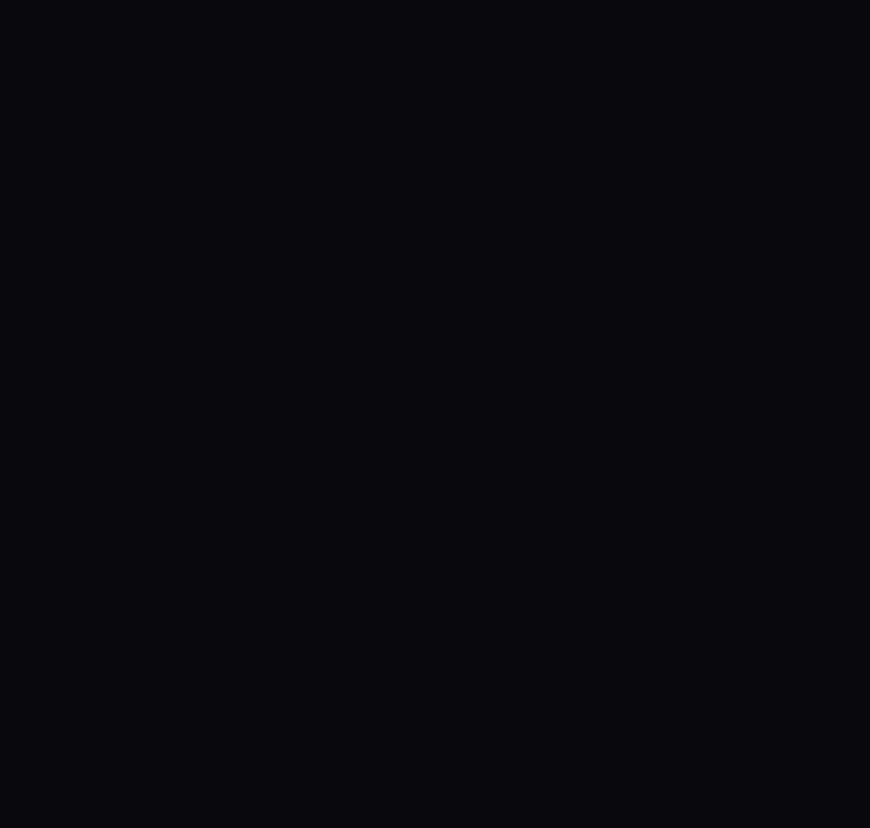
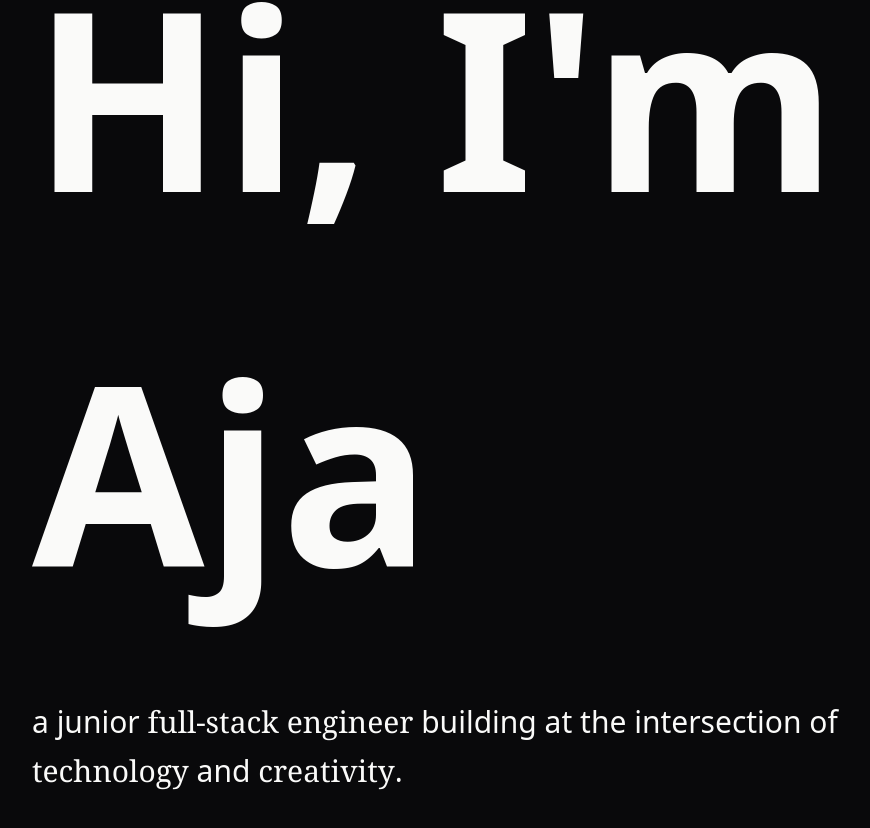
Before and after one commit to ajasinger/portfolio_2024, a Next.js app: page / in a window 1280 px wide. Shown: the part 248-1076 px from the top of the page, without its empty margins (32-902 px from the left). Before the commit the page ends 800 px from the top, so only its background shows below. Built offline with nearby package versions, Linux system fonts and the light colour scheme.

Commit message:
code and style component

```diff
--- a/components/Header.tsx
+++ b/components/Header.tsx
@@ -1,8 +1,12 @@
-
 
 export default function Header() {
   return (
-    <header className="font-sans text-lg py-8">
+    <header className="py-16 flex flex-col gap-10">
+      <h1 className="text-[250px] font-semibold">Hi, I'm Aja</h1>
+      <h2 className="text-3xl font-thin max-w-4xl leading-relaxed">
+        a junior<span className="font-serif"> full-stack engineer </span>building at the intersection of
+        <span className="font-serif"> technology </span>and<span className="font-serif"> creativity</span>.
+      </h2>
 
     </header>
   )
```
